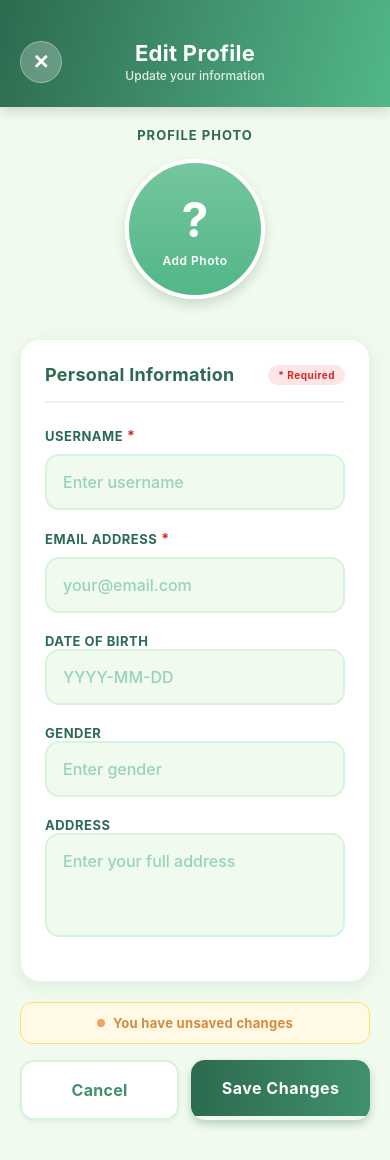
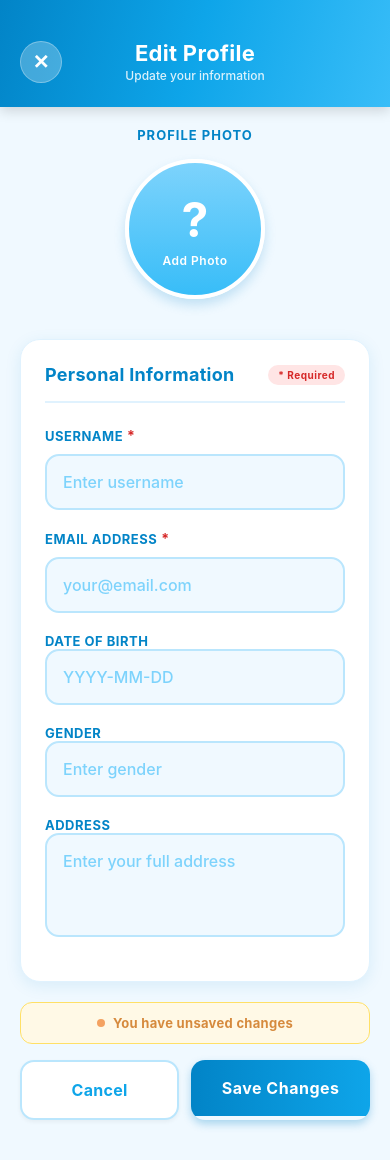
Before and after one commit to markmaestre/SolidWaste, a React Native app in the folder frontend/: screen /EditProfile in a window 390 px wide. Built offline with nearby package versions, Linux system fonts and the light colour scheme.

Commit message:
EditProfile(Style)

```diff
--- a/frontend/src/components/Styles/EditProfile.js
+++ b/frontend/src/components/Styles/EditProfile.js
@@ -3,7 +3,7 @@ import { StyleSheet, Platform } from 'react-native';
 export const styles = StyleSheet.create({
   container: {
     flex: 1,
-    backgroundColor: '#F1FAEE',
+    backgroundColor: '#F0F9FF',
   },
   header: {
     paddingTop: Platform.OS === 'ios' ? 50 : 40,
@@ -70,7 +70,7 @@ export const styles = StyleSheet.create({
   sectionLabel: {
     fontSize: 13,
     fontWeight: '700',
-    color: '#2D6A4F',
+    color: '#0284C7',
     textTransform: 'uppercase',
     letterSpacing: 1,
     marginBottom: 16,
@@ -87,7 +87,7 @@ export const styles = StyleSheet.create({
     borderRadius: 70,
     borderWidth: 5,
     borderColor: '#FFFFFF',
-    shadowColor: '#2D6A4F',
+    shadowColor: '#0284C7',
     shadowOffset: { width: 0, height: 6 },
     shadowOpacity: 0.25,
     shadowRadius: 12,
@@ -119,7 +119,7 @@ export const styles = StyleSheet.create({
     alignItems: 'center',
     borderWidth: 4,
     borderColor: '#FFFFFF',
-    shadowColor: '#2D6A4F',
+    shadowColor: '#0284C7',
     shadowOffset: { width: 0, height: 6 },
     shadowOpacity: 0.2,
     shadowRadius: 12,
@@ -155,13 +155,13 @@ export const styles = StyleSheet.create({
     borderRadius: 20,
     padding: 24,
     marginBottom: 20,
-    shadowColor: '#2D6A4F',
+    shadowColor: '#0284C7',
     shadowOffset: { width: 0, height: 4 },
     shadowOpacity: 0.1,
     shadowRadius: 16,
     elevation: 6,
     borderWidth: 1,
-    borderColor: '#E8F5E9',
+    borderColor: '#E0F2FE',
   },
   formHeader: {
     flexDirection: 'row',
@@ -170,12 +170,12 @@ export const styles = StyleSheet.create({
     marginBottom: 24,
     paddingBottom: 16,
     borderBottomWidth: 2,
-    borderBottomColor: '#E8F5E9',
+    borderBottomColor: '#E0F2FE',
   },
   formTitle: {
     fontSize: 18,
     fontWeight: '700',
-    color: '#2D6A4F',
+    color: '#0284C7',
     letterSpacing: 0.3,
   },
   requiredBadge: {
@@ -201,7 +201,7 @@ export const styles = StyleSheet.create({
   label: {
     fontSize: 13,
     fontWeight: '700',
-    color: '#2D6A4F',
+    color: '#0284C7',
     textTransform: 'uppercase',
     letterSpacing: 0.5,
   },
@@ -213,16 +213,16 @@ export const styles = StyleSheet.create({
   },
   inputWrapper: {
     position: 'relative',
-    backgroundColor: '#F1FAEE',
+    backgroundColor: '#F0F9FF',
     borderRadius: 14,
     borderWidth: 2,
-    borderColor: '#D8F3DC',
+    borderColor: '#BAE6FD',
     overflow: 'hidden',
   },
   inputWrapperFocused: {
-    borderColor: '#52B788',
+    borderColor: '#38BDF8',
     backgroundColor: '#FFFFFF',
-    shadowColor: '#52B788',
+    shadowColor: '#38BDF8',
     shadowOffset: { width: 0, height: 0 },
     shadowOpacity: 0.2,
     shadowRadius: 8,
@@ -231,7 +231,7 @@ export const styles = StyleSheet.create({
   input: {
     padding: 16,
     fontSize: 16,
-    color: '#1B4332',
+    color: '#0C4A6E',
     fontWeight: '500',
   },
   textAreaWrapper: {
@@ -246,7 +246,7 @@ export const styles = StyleSheet.create({
     position: 'absolute',
     right: 12,
     top: 12,
-    backgroundColor: '#52B788',
+    backgroundColor: '#38BDF8',
     paddingHorizontal: 10,
     paddingVertical: 4,
     borderRadius: 12,
@@ -295,7 +295,7 @@ export const styles = StyleSheet.create({
     alignItems: 'center',
     justifyContent: 'center',
     borderWidth: 2,
-    borderColor: '#D8F3DC',
+    borderColor: '#BAE6FD',
     shadowColor: '#000',
     shadowOffset: { width: 0, height: 2 },
     shadowOpacity: 0.05,
@@ -303,7 +303,7 @@ export const styles = StyleSheet.create({
     elevation: 2,
   },
   cancelButtonText: {
-    color: '#40916C',
+    color: '#0EA5E9',
     fontSize: 16,
     fontWeight: '700',
     letterSpacing: 0.3,
@@ -312,7 +312,7 @@ export const styles = StyleSheet.create({
     flex: 1.5,
     borderRadius: 14,
     overflow: 'hidden',
-    shadowColor: '#2D6A4F',
+    shadowColor: '#0284C7',
     shadowOffset: { width: 0, height: 4 },
     shadowOpacity: 0.3,
     shadowRadius: 8,
--- a/frontend/src/components/User/EditProfile.jsx
+++ b/frontend/src/components/User/EditProfile.jsx
@@ -222,9 +222,9 @@ const EditProfile = () => {
       style={styles.container}
       behavior={Platform.OS === 'ios' ? 'padding' : 'height'}
     >
-      {/* Header */}
+      {/* Header - Changed to Sky Blue */}
       <LinearGradient
-        colors={['#2D6A4F', '#40916C', '#52B788']}
+        colors={['#0284C7', '#0EA5E9', '#38BDF8']}
         start={{ x: 0, y: 0 }}
         end={{ x: 1, y: 1 }}
         style={styles.header}
@@ -283,7 +283,7 @@ const EditProfile = () => {
                   </>
                 ) : (
                   <LinearGradient
-                    colors={['#74C69D', '#52B788']}
+                    colors={['#7DD3FC', '#38BDF8']}
                     style={styles.profileImagePlaceholder}
                   >
                     <Text style={styles.placeholderInitial}>
@@ -332,7 +332,7 @@ const EditProfile = () => {
                   onFocus={() => setFocusedField('username')}
                   onBlur={() => setFocusedField(null)}
                   placeholder="Enter username"
-                  placeholderTextColor="#95D5B2"
+                  placeholderTextColor="#7DD3FC"
                 />
                 {formData.username.length > 0 && (
                   <View style={styles.inputBadge}>
@@ -359,7 +359,7 @@ const EditProfile = () => {
                   onFocus={() => setFocusedField('email')}
                   onBlur={() => setFocusedField(null)}
                   placeholder="your@email.com"
-                  placeholderTextColor="#95D5B2"
+                  placeholderTextColor="#7DD3FC"
                   keyboardType="email-address"
                   autoCapitalize="none"
                 />
@@ -380,7 +380,7 @@ const EditProfile = () => {
                   onFocus={() => setFocusedField('bod')}
                   onBlur={() => setFocusedField(null)}
                   placeholder="YYYY-MM-DD"
-                  placeholderTextColor="#95D5B2"
+                  placeholderTextColor="#7DD3FC"
                 />
               </View>
             </View>
@@ -399,7 +399,7 @@ const EditProfile = () => {
                   onFocus={() => setFocusedField('gender')}
                   onBlur={() => setFocusedField(null)}
                   placeholder="Enter gender"
-                  placeholderTextColor="#95D5B2"
+                  placeholderTextColor="#7DD3FC"
                 />
               </View>
             </View>
@@ -419,7 +419,7 @@ const EditProfile = () => {
                   onFocus={() => setFocusedField('address')}
                   onBlur={() => setFocusedField(null)}
                   placeholder="Enter your full address"
-                  placeholderTextColor="#95D5B2"
+                  placeholderTextColor="#7DD3FC"
                   multiline
                   numberOfLines={3}
                 />
@@ -458,8 +458,8 @@ const EditProfile = () => {
               <LinearGradient
                 colors={
                   !hasChanges() || profileUpdateLoading
-                    ? ['#B7E4C7', '#B7E4C7']
-                    : ['#2D6A4F', '#40916C']
+                    ? ['#BAE6FD', '#BAE6FD']
+                    : ['#0284C7', '#0EA5E9']
                 }
                 start={{ x: 0, y: 0 }}
                 end={{ x: 1, y: 0 }}
```
